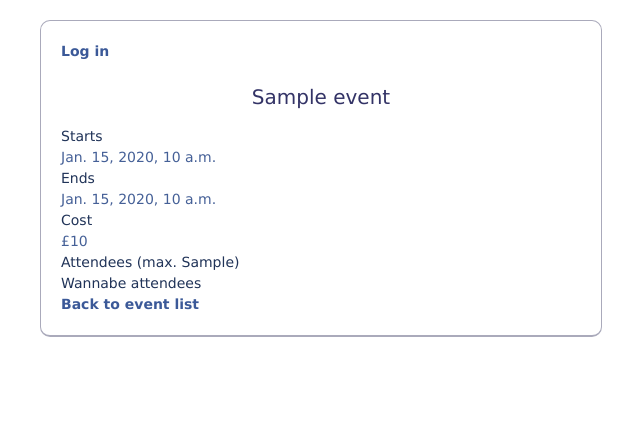
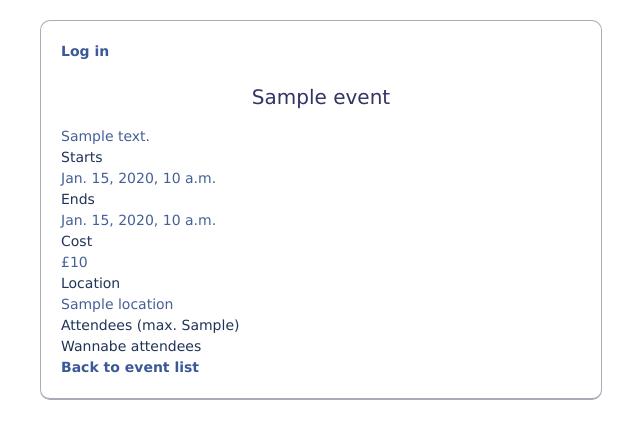
Before and after one commit to bensums/subaqua-site, a Django app: template events/templates/events/detail.html in a window 1280 px wide. Shown: the top 439 px of the page, without its empty margins (319-959 px from the left). Run offline with Django 3.2, Linux system fonts and the light colour scheme; the template is opened without the code that fills it: most values are stand-ins (such as "Sample title", 1, 10 or a date in 2020); some libraries are stand-ins or nearby versions.

Commit message:
Added location and description to detail page

```diff
--- a/events/templates/events/detail.html
+++ b/events/templates/events/detail.html
@@ -1,10 +1,12 @@
 {% extends "base.html" %}
 {% block events %}
 <h2>{{ event.name }}</h2>
+<p>{{ event.description }}</p>
 <dl>
 	<dd>Starts</dd><dt>{{ event.start_time }}</dt>
 	<dd>Ends</dd><dt>{{ event.end_time }}</dt>
 	<dd>Cost</dd><dt>{% ifequal event.cost 0 %}Free{% else %}£{{ event.cost }}{% endifequal %}</dt>
+	<dd>Location</dd><dt>{{ event.location }}</dt>
 	<dd>Attendees{% if event.max_people %} (max. {{ event.max_people }}){% endif %}</dd><dt>
 	<ul>
 		{% for person in event.attendees %}
```
